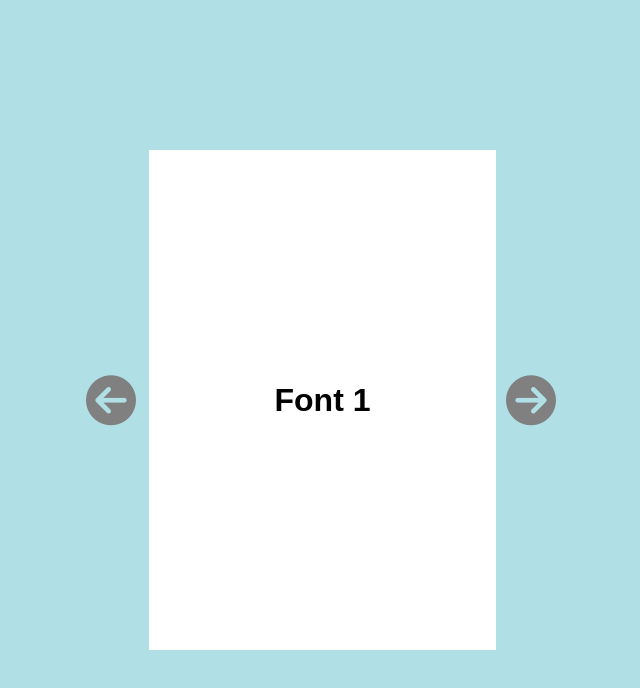
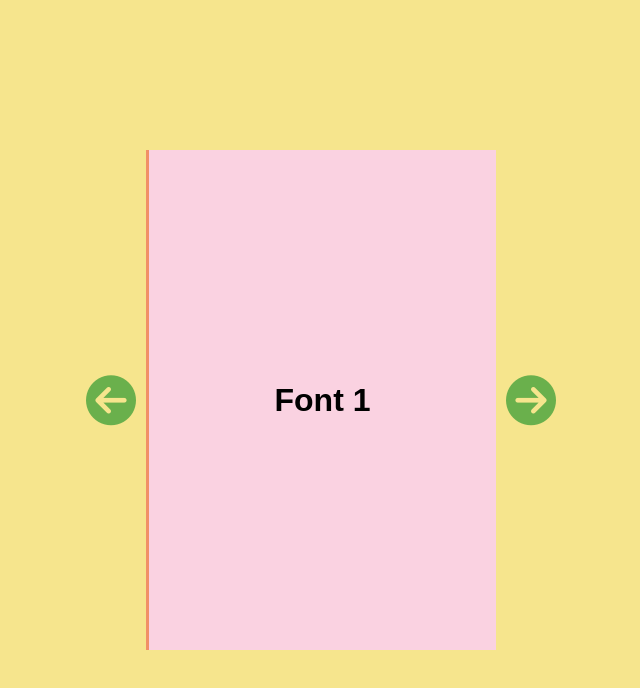
Before and after one commit to flcwalker/Flip-book, a plain HTML site: page index.html in a window 1280 px wide. Shown: the whole page, without its empty margins (319-959 px from the left). Drawn offline with Linux system fonts and the light colour scheme.

Commit message:
Add files via upload
 green brown+ red wine

```diff
--- a/styles.css
+++ b/styles.css
@@ -9,9 +9,8 @@ body {
   display: flex;
   justify-content: center;
   align-items: center;
-
   font-family: sans-serif;
-  background-color: powderblue;
+  background-color: #f6e58d; /* Paleta de colores: reemplazar con el color deseado */
 }
 
 /* Book */
@@ -29,12 +28,11 @@ body {
   top: 0;
   left: 0;
   perspective: 1500px;
-
 }
 
 .front,
 .back {
-  background-color: white;
+  background-color: #fad2e1; /* Paleta de colores: reemplazar con el color deseado */
   position: absolute;
   width: 100%;
   height: 100%;
@@ -47,7 +45,7 @@ body {
 .front {
   z-index: 1;
   backface-visibility: hidden;
-  border-left: 3px solid powderblue;
+  border-left: 3px solid #f19066; /* Paleta de colores: reemplazar con el color deseado */
 }
 
 .back {
@@ -87,12 +85,12 @@ button:focus {
 }
 
 button:hover i {
-  color: #636363;
+  color: #636e72; /* Paleta de colores: reemplazar con el color deseado */
 }
 
 i {
   font-size: 50px;
-  color: gray;
+  color: #6ab04c; /* Paleta de colores: reemplazar con el color deseado */
 }
 
 /* Paper stack order */
@@ -119,6 +117,7 @@ i {
 #p6 {
   z-index: 5;
 }
+
 #p7 {
   z-index: 4;
 }
```
